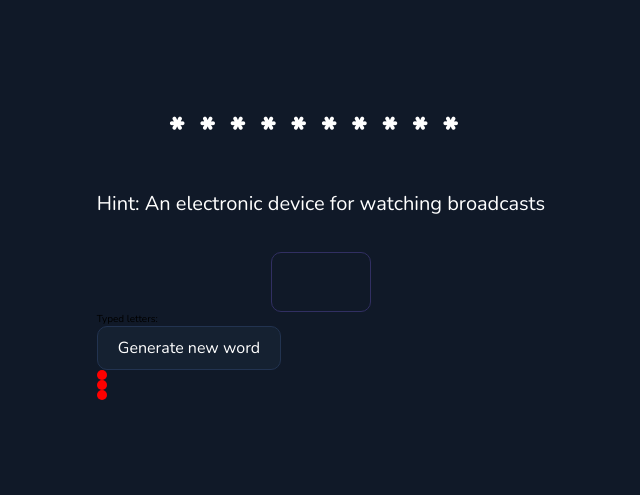
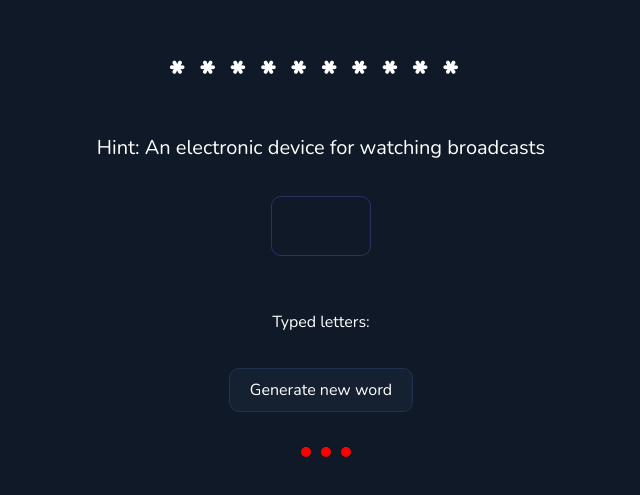
Before and after one commit to KadeoPL/Wisielec, a React (Vite) app: page / in a window 1280 px wide. Shown: the part 147-642 px from the top of the page, without its empty margins (319-959 px from the left). Built offline with nearby package versions, Linux system fonts and the light colour scheme.

Commit message:
add css rules

```diff
--- a/src/App.jsx
+++ b/src/App.jsx
@@ -73,9 +73,13 @@ function App() {
           <p className='hint-text'>Hint: {randomWord.hint}</p>
         </div>
         <TypeLetterForm onAddLetter={handleAddLetter} randomWord={randomWord.word} />
-        <p className="description">Typed letters:</p>
-        <TypedLetterList letters={letters}/>
-        <button onClick={startNewGame}>Generate new word</button>
+        <div className="typed-letters-section">
+          <p className="typed-letters">Typed letters:</p>
+          <TypedLetterList letters={letters}/>
+        </div>
+        <div className="button-section">
+          <button onClick={startNewGame}>Generate new word</button>
+        </div>
         <Lives lives={lives}/>
       </div>
     </div>
--- a/src/components/Lives.jsx
+++ b/src/components/Lives.jsx
@@ -1,6 +1,6 @@
 export default function Lives({lives}) {
     return (
-      <div>
+      <div className="heart-section">
         {Array.from({ length: lives }, (_, index) => (
           <div key={index} className="heart"></div>
         ))}
--- a/src/components/TypeLetterForm.jsx
+++ b/src/components/TypeLetterForm.jsx
@@ -33,7 +33,7 @@ export default function TypeLetterForm ({onAddLetter, randomWord, clearTypedLett
         }
 
     return (
-        <div className="typed-letter-section">
+        <div className="enter-letter-section">
             <div className="form">
                 <form onSubmit={handleSubmit}>
                 <input
--- a/src/components/TypedLetter.jsx
+++ b/src/components/TypedLetter.jsx
@@ -1,8 +1,6 @@
 export default function TypedLetter({letter, className}) {
 
     return (
-        <>
-            <p className={className}>{letter}</p>
-        </>
-    )
+            <div className={className}>{letter}</div>
+        )
 }
--- a/src/components/TypedLettersList.jsx
+++ b/src/components/TypedLettersList.jsx
@@ -2,7 +2,7 @@ import TypedLetter from "./TypedLetter.jsx";
 
 export default function TypedLetterList({letters}) {
   return (
-    <div className="typed_letter">
+    <div>
       {letters.map((letter, index) => (
         <TypedLetter key={index} letter={letter.char} className={letter.className} />
       ))}
--- a/src/index.css
+++ b/src/index.css
@@ -26,11 +26,19 @@
 }
 
 .correct {
+    display: inline-block;
     color: green;
+    font-size: 1.6rem;
+    font-weight: 900;
+    margin-left: 1rem;
 }
 
 .incorrect {
+    display: inline-block;
     color: red;
+    font-size: 1.6rem;
+    font-weight: 900;
+    margin-left: 1rem;
 }
 
 .heart {
@@ -83,8 +91,44 @@ button {
     margin-top: 3.5rem;
 }
 
-.typed-letter-section > p {
+.enter-letter-section > p {
     font-size: 1.6rem;
     text-align: center;
     margin-top: 1rem;
 }
+
+.typed-letters-section {
+    display: flex;
+    justify-content: center;
+    align-items: center;
+    margin-top: 5.5rem;
+}
+
+.typed-letters {
+    font-size: 1.6rem;
+    color: white;
+}
+
+.typed_letter > p{
+    font-size: 1.6rem;
+    font-weight: 900;
+}
+
+.button-section {
+    display: flex;
+    justify-content: center;
+    margin-top: 3.5rem;
+}
+.heart-section {
+    display: flex;
+    justify-content: center;
+    margin-top: 3.5rem;
+}
+
+.heart-section > div {
+    margin-left: 1rem;
+}
+
+.heart-section:last-child{
+    margin-left: 0;
+}
```
